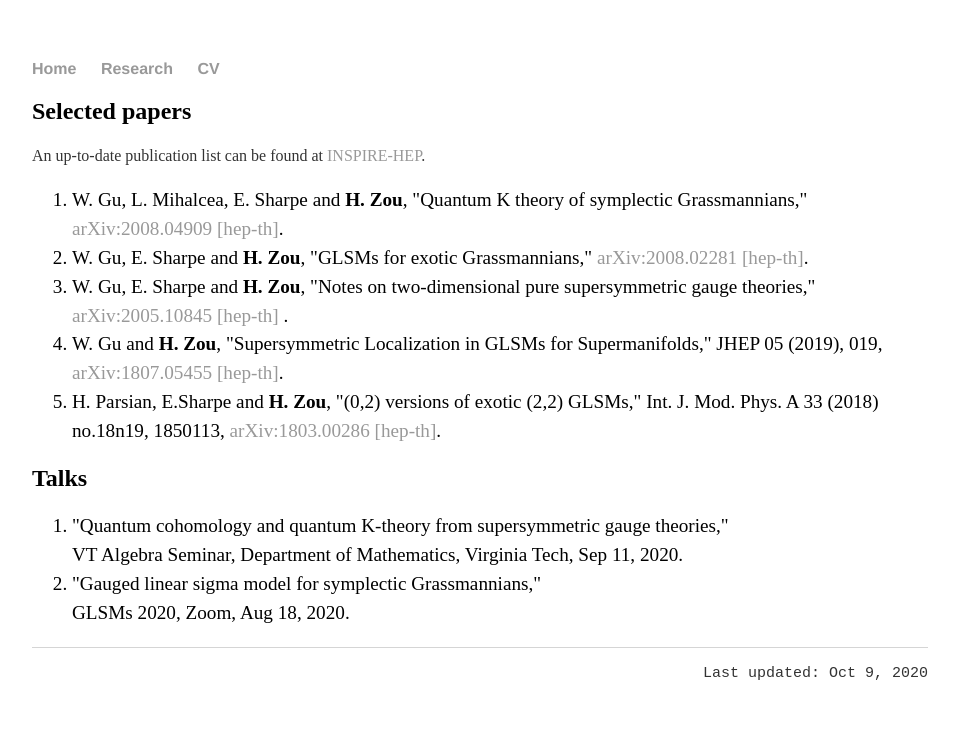
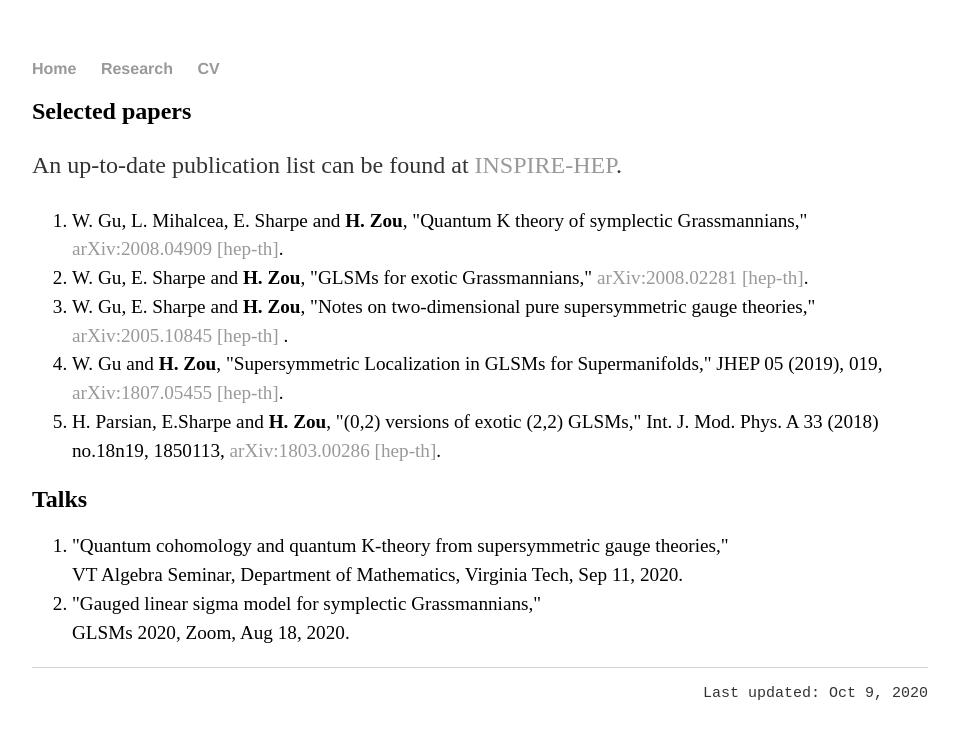
Before and after one commit to hhzou/hhzou.github.io, a Jekyll site: the page built from research/index.html, in a window 1280 px wide. Shown: the top 739 px of the page, without its empty margins (160-1118 px from the left). Built offline with Jekyll 4.4.1, drawn with Linux system fonts in a browser that asks for light colours.

Commit message:
Update index.html

```diff
--- a/research/index.html
+++ b/research/index.html
@@ -4,7 +4,7 @@
 ---
 <div class="research">
 	<h2>Selected papers </h2>
-	<p style="font-size: 1em"> An up-to-date publication list can be found at <a href="https://inspirehep.net/authors/1056827">INSPIRE-HEP</a>. </p>
+	<p> An up-to-date publication list can be found at <a href="https://inspirehep.net/authors/1056827">INSPIRE-HEP</a>. </p>
 	<ol style="font-size:1.2em; line-height: 150%">
 		<li>W. Gu, L. Mihalcea, E. Sharpe and <strong>H. Zou</strong>, "Quantum K theory of symplectic Grassmannians," <a href = "https://arxiv.org/abs/2008.04909"> arXiv:2008.04909 [hep-th]</a>. </li>
 		<li>W. Gu, E. Sharpe and <strong>H. Zou</strong>, "GLSMs for exotic Grassmannians," <a href = "https://arxiv.org/abs/2008.02281"> arXiv:2008.02281 [hep-th]</a>. </li>
```
